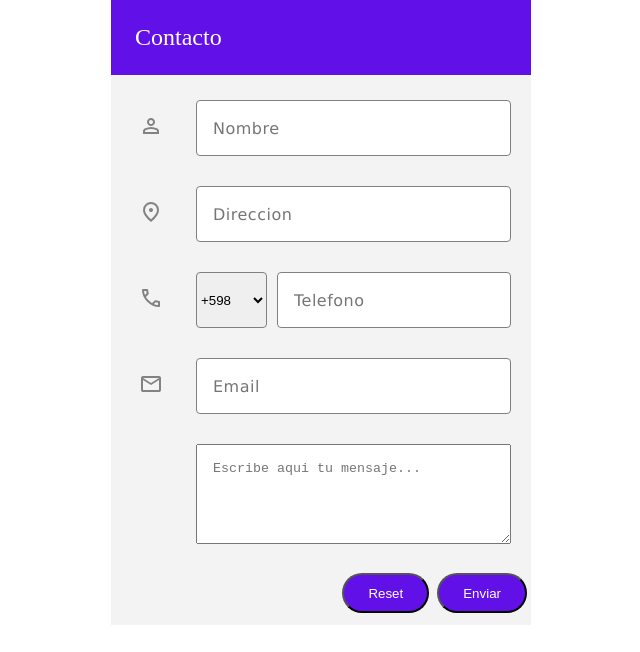
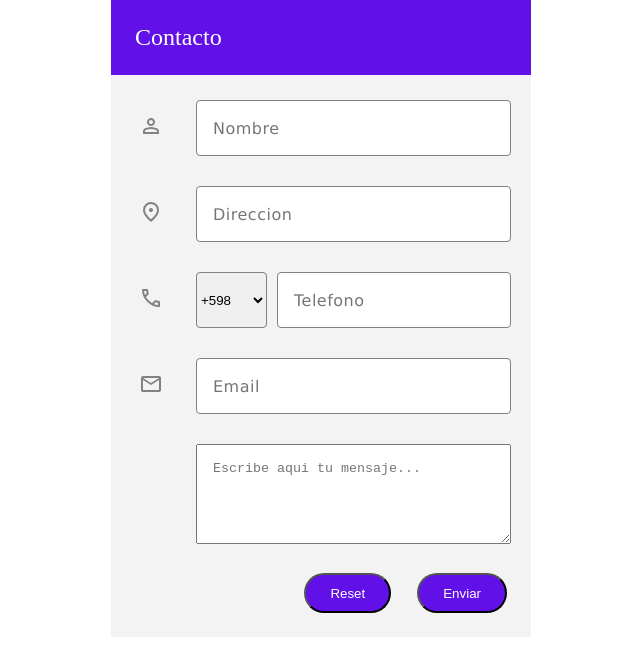
Before and after one commit to Santi8695/formulario, a plain HTML site: page index.html in a window 1280 px wide. Shown: the whole page, without its empty margins (319-959 px from the left). Drawn offline with Linux system fonts and the light colour scheme.

Commit message:
Ejercicio Formulario Santiago Lopez y Facundo Pena 2BB correccion botones

```diff
--- a/css/styles.css
+++ b/css/styles.css
@@ -90,7 +90,7 @@ button {
     color: white;
     height: 40px;
     border-radius: 20px;
-    margin: 4px 4px 12px 4px;
+    margin: 4px 24px 24px 2px;
     padding: 0 24px;
 }
 
```
